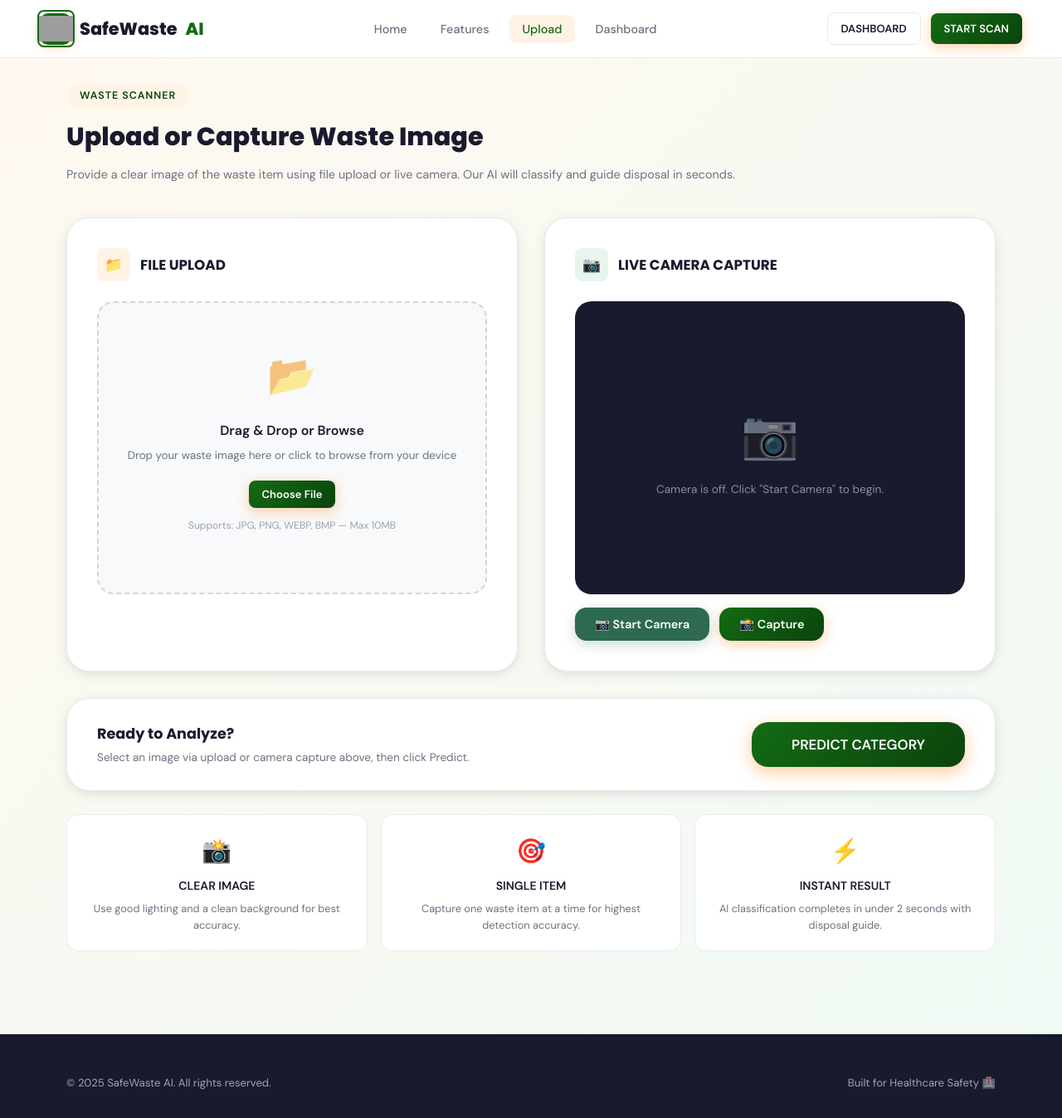
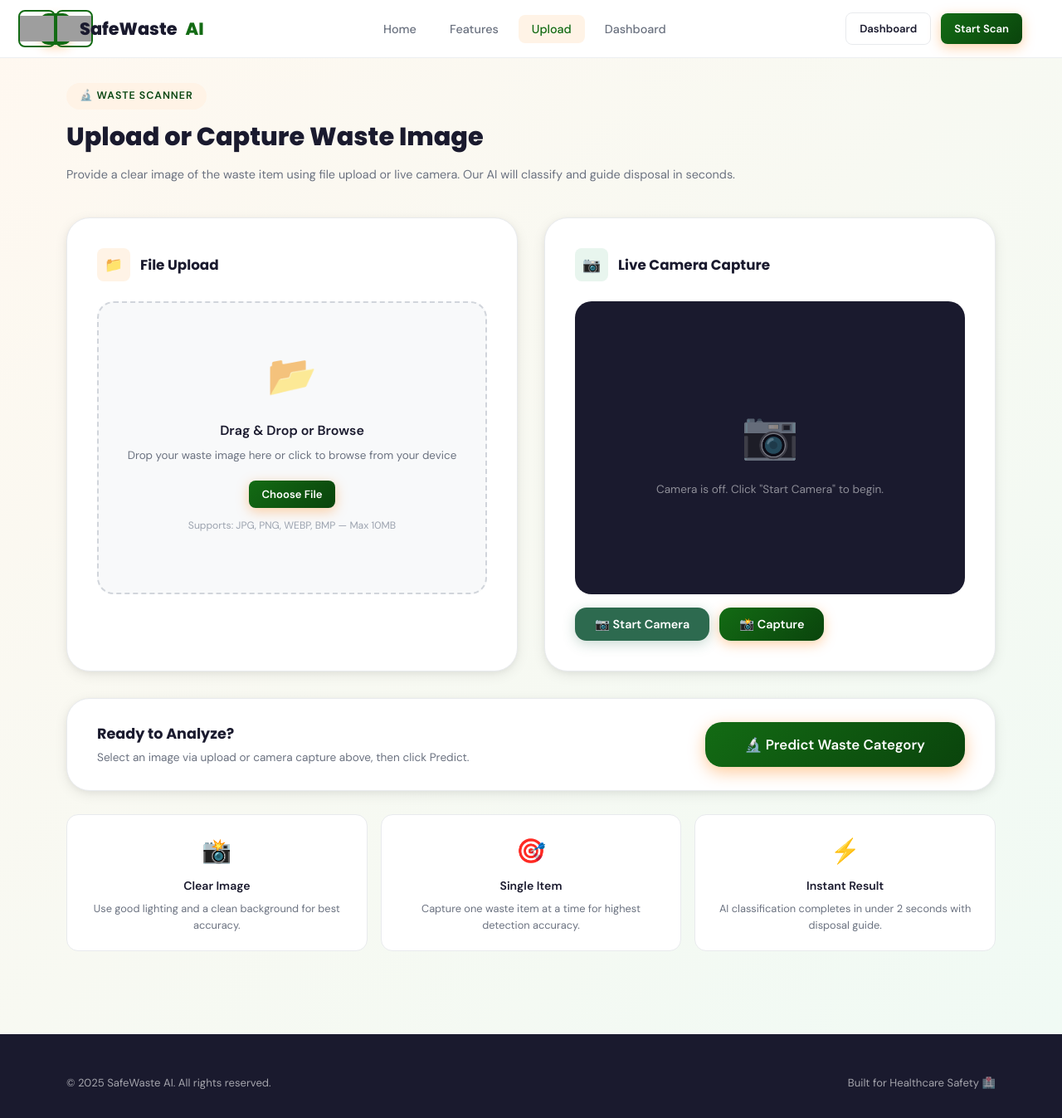
Before and after one commit to pixelledbot/minorproject, a Flask app: page /upload in a window 1280 px wide. Shown: the whole page at 83% size. Run offline with Flask 3, Linux system fonts and the light colour scheme; some libraries are stand-ins or nearby versions; grey boxes are pictures that could not be loaded.

Commit message:
fixed upload page

```diff
--- a/templates/result.html
+++ b/templates/result.html
@@ -4,15 +4,16 @@
   <meta charset="UTF-8">
   <meta name="viewport" content="width=device-width, initial-scale=1.0">
   <title>Prediction Result — SafeWaste AI</title>
+  <link rel="stylesheet" href="style.css">
   <link rel="stylesheet" href="/static/style.css">
 </head>
 
 <body class="fade">
-
-<!-- NAVBAR -->
+@@ -13,168 +13,168 @@
 <nav class="navbar" id="navbar">
   <a href="/" class="nav-logo">
     <div class="logo-icon">
+      <img src="logo.png" alt="SafeWaste AI Logo">
       <img src="/static/logo.png" alt="SafeWaste AI Logo">
     </div>
     SafeWaste <span class="accent">AI</span>
@@ -178,4 +179,3 @@ function toggleHeatmap() {
 </script>
 
 </body>
-</html>
--- a/templates/upload.html
+++ b/templates/upload.html
@@ -4,42 +4,16 @@
   <meta charset="UTF-8">
   <meta name="viewport" content="width=device-width, initial-scale=1.0">
   <title>Upload & Scan — SafeWaste AI</title>
+  <link rel="stylesheet" href="style.css">
   <link rel="stylesheet" href="/static/style.css">
-  <link rel="stylesheet" href="https://cdnjs.cloudflare.com/ajax/libs/cropperjs/1.6.2/cropper.min.css">
-<script src="https://cdnjs.cloudflare.com/ajax/libs/cropperjs/1.6.2/cropper.min.js"></script>
 </head>
-<!-- ===== CROP MODAL ===== -->
-<div class="modal-overlay" id="cropModal">
-
-  <div class="crop-box">
-
-    <h3 style="margin-bottom:16px;">✂️ Crop Image</h3>
-
-    <div class="crop-container">
-      <img id="cropImage">
-    </div>
-
-    <div class="crop-actions">
-
-      <button type="button" class="btn btn-outline btn-sm" onclick="closeCropper()">
-        Cancel
-      </button>
-
-      <button type="button" class="btn btn-primary btn-sm" onclick="applyCrop()">
-        Apply Crop
-      </button>
-
-    </div>
-
-  </div>
-
-</div>
 <body class="fade">
 
 <!-- ===== NAVBAR ===== -->
 <nav class="navbar" id="navbar">
   <a href="/" class="nav-logo">
     <div class="logo-icon">
+      <img src="logo.png" alt="SafeWaste AI Logo">
       <img src="/static/logo.png" alt="SafeWaste AI Logo">
     </div>
     SafeWaste <span class="accent">AI</span>
@@ -51,8 +25,8 @@
     <li><a href="/dashboard">Dashboard</a></li>
   </ul>
   <div class="nav-cta">
-    <a href="/dashboard" class="btn btn-outline btn-sm">DASHBOARD</a>
-    <a href="/upload" class="btn btn-primary btn-sm">START SCAN</a>
+    <a href="/dashboard" class="btn btn-outline btn-sm">Dashboard</a>
+    <a href="/upload" class="btn btn-primary btn-sm">Start Scan</a>
   </div>
 </nav>
 
@@ -62,7 +36,7 @@
 
     <!-- Page Title -->
     <div class="section-header" style="margin-bottom: 40px; text-align: left; max-width: none;">
-      <div class="section-label">Waste Scanner</div>
+      <div class="section-label">🔬 Waste Scanner</div>
       <h1 class="section-title" style="font-size: 1.9rem;">Upload or Capture Waste Image</h1>
       <p class="section-desc" style="font-size: 0.9rem;">Provide a clear image of the waste item using file upload or live camera. Our AI will classify and guide disposal in seconds.</p>
     </div>
@@ -80,7 +54,7 @@
         <div class="upload-panel">
           <div class="upload-panel-title">
             <div class="panel-icon pi-orange">📁</div>
-            FILE UPLOAD
+            File Upload
           </div>
 
           <div class="drop-zone" id="dropZone" onclick="document.getElementById('fileInput').click()">
@@ -107,7 +81,7 @@
         <div class="upload-panel camera-panel">
           <div class="upload-panel-title">
             <div class="panel-icon pi-green">📷</div>
-            LIVE CAMERA CAPTURE
+            Live Camera Capture
           </div>
 
           <div class="camera-view">
@@ -147,7 +121,7 @@
           <p id="readyStatus" style="color: var(--text-muted); font-size: 0.85rem;">Select an image via upload or camera capture above, then click Predict.</p>
         </div>
         <button type="submit" class="predict-btn" id="predictBtn">
-          <span class="btn-text">PREDICT CATEGORY</span>
+          <span class="btn-text">🔬 Predict Waste Category</span>
           <span class="spinner"></span>
         </button>
       </div>
@@ -157,17 +131,17 @@
     <div style="display: grid; grid-template-columns: repeat(3, 1fr); gap: 16px; margin-top: 28px;">
       <div style="background: white; border-radius: var(--radius-md); padding: 20px; border: 1px solid var(--border); text-align: center;">
         <div style="font-size: 1.8rem; margin-bottom: 8px;">📸</div>
-        <h4 style="font-size: 0.88rem; font-weight: 700; color: var(--text); margin-bottom: 6px;">CLEAR IMAGE</h4>
+        <h4 style="font-size: 0.88rem; font-weight: 700; color: var(--text); margin-bottom: 6px;">Clear Image</h4>
         <p style="font-size: 0.8rem; color: var(--text-muted);">Use good lighting and a clean background for best accuracy.</p>
       </div>
       <div style="background: white; border-radius: var(--radius-md); padding: 20px; border: 1px solid var(--border); text-align: center;">
         <div style="font-size: 1.8rem; margin-bottom: 8px;">🎯</div>
-        <h4 style="font-size: 0.88rem; font-weight: 700; color: var(--text); margin-bottom: 6px;">SINGLE ITEM</h4>
+        <h4 style="font-size: 0.88rem; font-weight: 700; color: var(--text); margin-bottom: 6px;">Single Item</h4>
         <p style="font-size: 0.8rem; color: var(--text-muted);">Capture one waste item at a time for highest detection accuracy.</p>
       </div>
       <div style="background: white; border-radius: var(--radius-md); padding: 20px; border: 1px solid var(--border); text-align: center;">
         <div style="font-size: 1.8rem; margin-bottom: 8px;">⚡</div>
-        <h4 style="font-size: 0.88rem; font-weight: 700; color: var(--text); margin-bottom: 6px;">INSTANT RESULT</h4>
+        <h4 style="font-size: 0.88rem; font-weight: 700; color: var(--text); margin-bottom: 6px;">Instant Result</h4>
         <p style="font-size: 0.8rem; color: var(--text-muted);">AI classification completes in under 2 seconds with disposal guide.</p>
       </div>
     </div>
@@ -226,21 +200,16 @@
   });
 
   function setFilePreview(file) {
-
-  currentSource = 'file';
-
-  const reader = new FileReader();
-
-  reader.onload = e => {
-
-    document.getElementById('cropImage').src = e.target.result;
-
-    openCropper();
-
-  };
-
-  reader.readAsDataURL(file);
-}
+    const reader = new FileReader();
+    reader.onload = e => {
+      document.getElementById('previewImg').src = e.target.result;
+      document.getElementById('previewName').textContent = file.name;
+      document.getElementById('filePreview').style.display = 'block';
+      dropZone.style.display = 'none';
+      updateReadyStatus('file');
+    };
+    reader.readAsDataURL(file);
+  }
 
   function clearFile() {
     document.getElementById('fileInput').value = '';
@@ -250,8 +219,6 @@
   }
 
   // ---- Camera ----
-  let cropper = null;
-let currentSource = null;
   let stream = null;
   const video = document.getElementById('video');
 
@@ -305,12 +272,12 @@ let currentSource = null;
 
       // Show capture preview
       const url = canvas.toDataURL('image/jpeg');
+      document.getElementById('capturedImg').src = url;
+      document.getElementById('capturePreview').style.display = 'block';
 
-currentSource = 'camera';
-
-document.getElementById('cropImage').src = url;
-
-openCropper();
+      // Hide file preview if any
+      clearFile();
+      updateReadyStatus('camera');
     }, 'image/jpeg', 0.92);
   }
 
@@ -331,112 +298,5 @@ openCropper();
     btn.classList.add('loading');
     btn.disabled = true;
   });
-  function openCropper() {
-
-  document.getElementById('cropModal').classList.add('open');
-
-  const image = document.getElementById('cropImage');
-
-  if (cropper) {
-    cropper.destroy();
-  }
-
-  cropper = new Cropper(image, {
-
-    aspectRatio: NaN,
-
-    viewMode: 1,
-
-    dragMode: 'move',
-
-    autoCropArea: 1,
-
-    responsive: true,
-
-    background: false,
-
-    movable: true,
-
-    zoomable: true,
-
-    rotatable: true,
-
-    scalable: true
-
-  });
-}
-
-function closeCropper() {
-
-  document.getElementById('cropModal').classList.remove('open');
-
-  if (cropper) {
-    cropper.destroy();
-    cropper = null;
-  }
-}
-
-function applyCrop() {
-
-  if (!cropper) return;
-
-  const canvas = cropper.getCroppedCanvas({
-    width: 700,
-    imageSmoothingQuality: 'high'
-  });
-
-  canvas.toBlob(blob => {
-
-    const file = new File([blob], 'cropped.jpg', {
-      type: 'image/jpeg'
-    });
-
-    // Assign cropped image to file input
-    const dt = new DataTransfer();
-
-    dt.items.add(file);
-
-    document.getElementById('fileInput').files = dt.files;
-
-    const croppedURL = canvas.toDataURL('image/jpeg');
-
-    // FILE UPLOAD PREVIEW
-    if (currentSource === 'file') {
-
-      document.getElementById('previewImg').src = croppedURL;
-
-      document.getElementById('previewName').textContent =
-        "cropped-image.jpg";
-
-      document.getElementById('filePreview').style.display = 'block';
-
-      document.getElementById('dropZone').style.display = 'none';
-
-      clearCapturePreview();
-
-      updateReadyStatus('file');
-
-    }
-
-    // CAMERA PREVIEW
-    else {
-
-      document.getElementById('capturedImg').src = croppedURL;
-
-      document.getElementById('capturePreview').style.display = 'block';
-
-      document.getElementById('filePreview').style.display = 'none';
-
-      document.getElementById('dropZone').style.display = 'block';
-
-      updateReadyStatus('camera');
-
-    }
-
-    closeCropper();
-
-  }, 'image/jpeg', 0.95);
-}
 </script>
 </body>
-</html>
```
